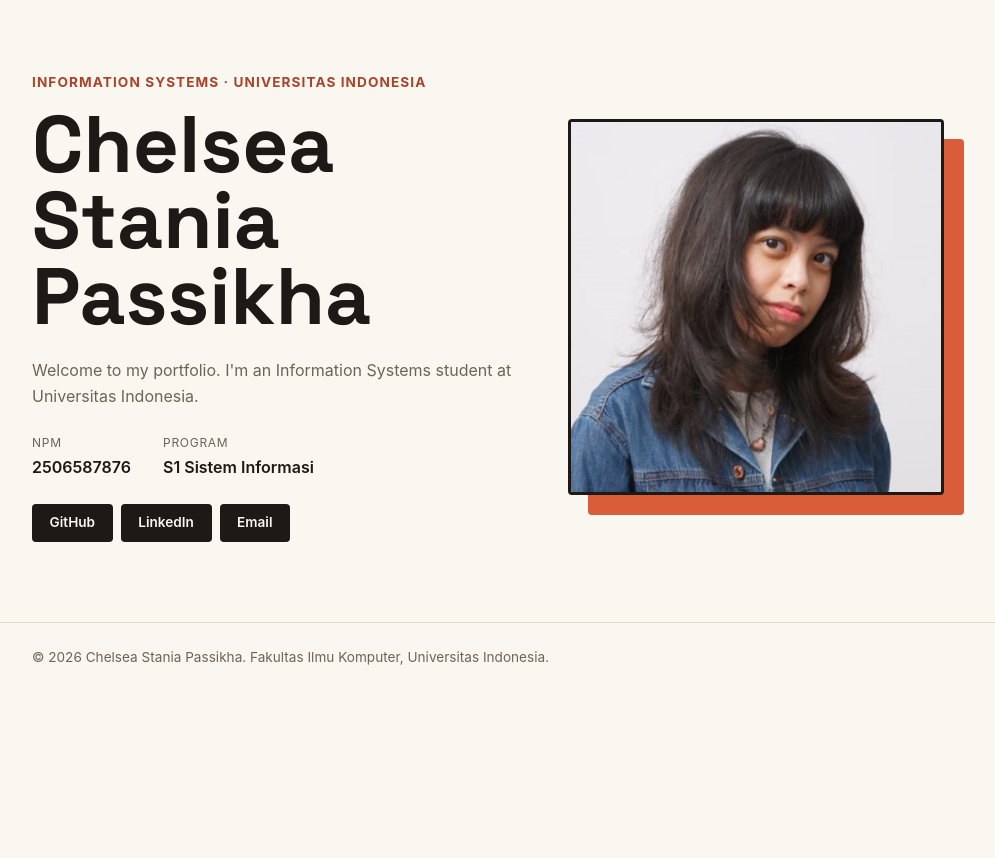
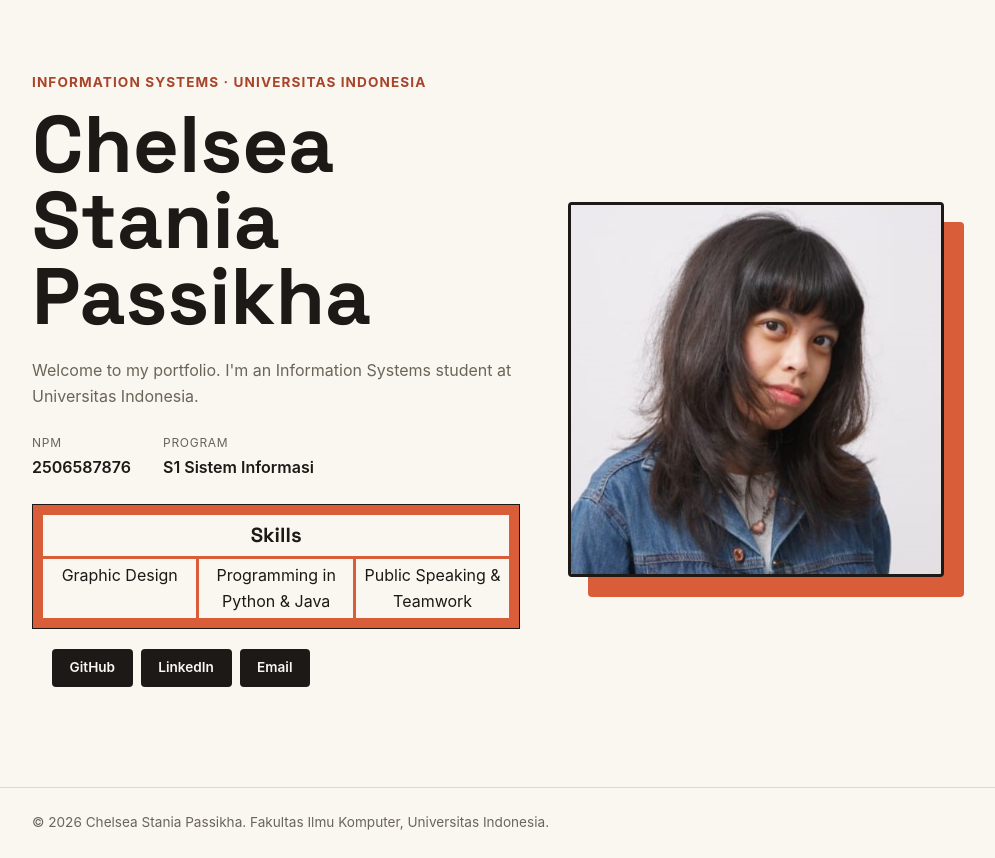
Before and after one commit to chelseastania1/myportofolio, a Django app: page / in a window 1280 px wide. Shown: the part 74-932 px from the top of the page, without its empty margins (152-1147 px from the left). Before the commit the page ends 739 px from the top, so only its background shows below. Run offline with Django 5.2, Linux system fonts and the light colour scheme.

Commit message:
Update section skills

```diff
--- a/static/css/style.css
+++ b/static/css/style.css
@@ -119,10 +119,36 @@ h1, .brand {
     font-weight: 600;
 }
 
+.skills-container {
+  display: grid;
+  grid-template-areas:
+    "header header header";
+  border: 1px solid var(--ink);
+  padding: 10px;
+  gap: 3px;
+  background-color: var(--accent);
+  grid-template-columns: 1fr 1fr 1fr;
+}
+
+.skills-header {
+    background-color: var(--paper);
+    font-size: 0.85rem;
+    padding: 4px;
+    grid-area: header;
+    text-align: center;
+}
+
+.skill {
+    background-color: var(--paper);
+    padding: 4px;
+    text-align: center;
+}
+
 .social-links {
     display: flex;
     gap: 0.5rem;
     flex-wrap: wrap;
+    padding: 20px
 }
 
 .social-link {
--- a/templates/index.html
+++ b/templates/index.html
@@ -42,6 +42,12 @@
                             <dd>S1 Sistem Informasi</dd>
                         </div>
                     </dl>
+                    <div class="skills-container">
+                        <div class="skills-header"><h1>Skills</h1></div>
+                            <div class="skill">Graphic Design</div>
+                            <div class="skill">Programming in Python & Java</div>
+                            <div class="skill">Public Speaking & Teamwork</div>
+                    </div>
                     <div class="social-links">
                         <a href="https://github.com/chelseastania1" class="social-link">GitHub</a>
                         <a href="https://www.linkedin.com/in/chelsea-stania-passikha-57a7b237a/" class="social-link">LinkedIn</a>
```
Also changed, not shown: README.md.
